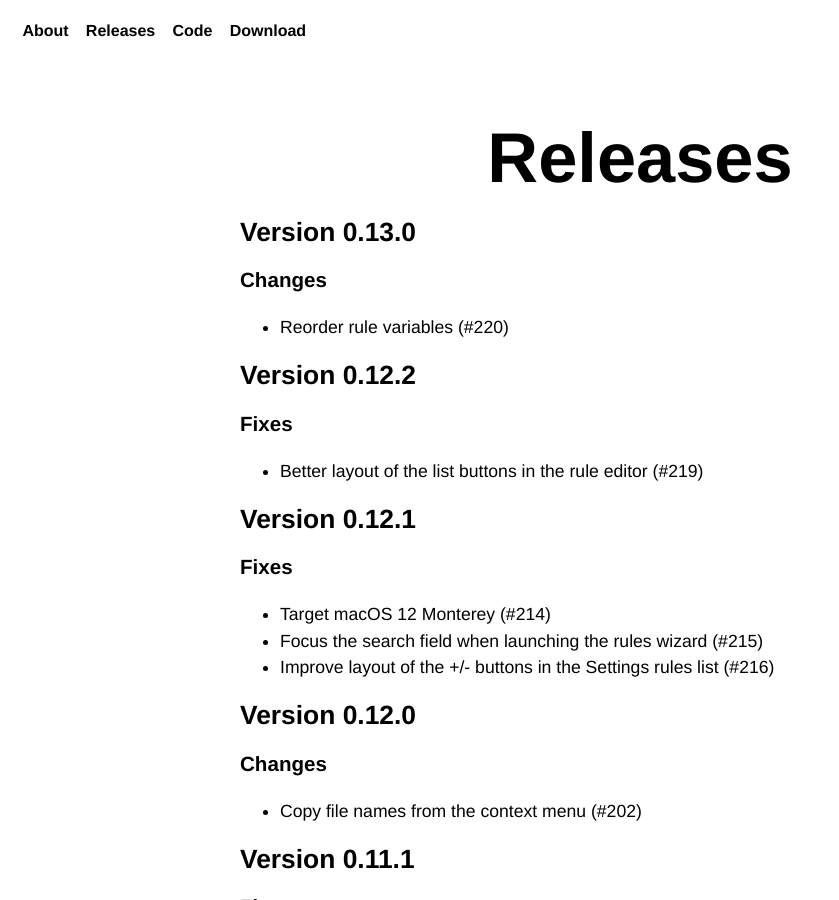
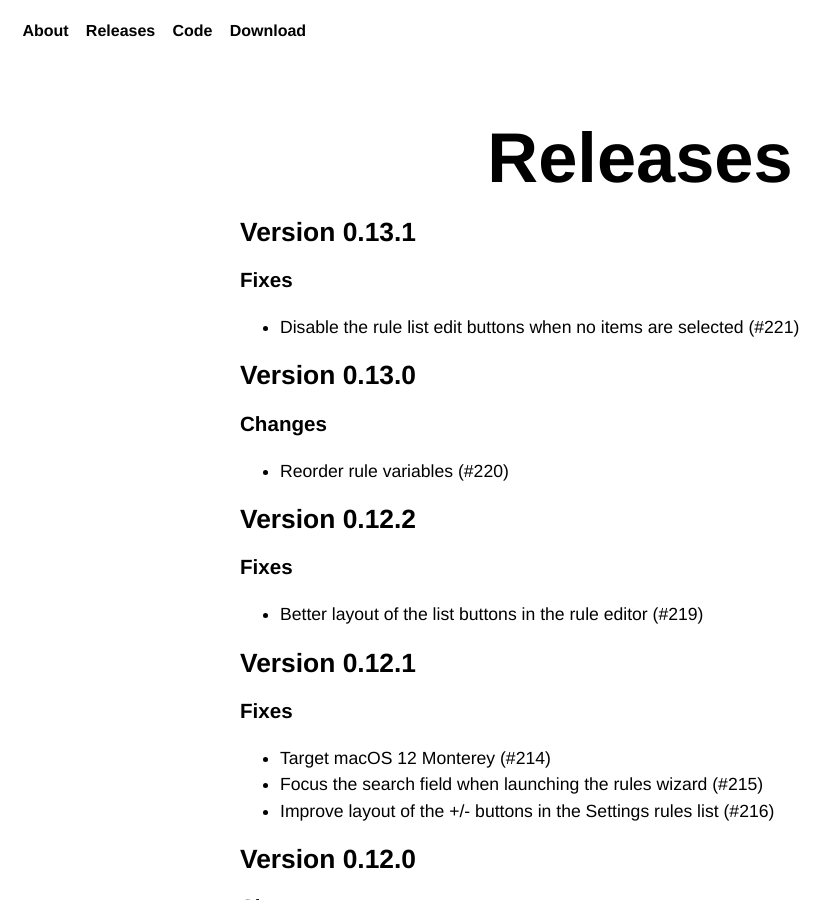
Before and after one commit to inseven/fileaway, a Jekyll site: the page built from docs/releases/index.markdown, in a window 1280 px wide and 900 px high. Shown: the whole window, without its empty margins (0-839 px from the left). Built offline with Jekyll 4.4.1, drawn with Linux system fonts in a browser that asks for light colours.

Commit message:
Update content

```diff
--- a/docs/releases/index.markdown
+++ b/docs/releases/index.markdown
@@ -4,6 +4,12 @@ title:  "Releases"
 ---
 
 # Releases
+
+## Version 0.13.1
+
+### Fixes
+
+- Disable the rule list edit buttons when no items are selected (#221)
 
 ## Version 0.13.0
 
```
